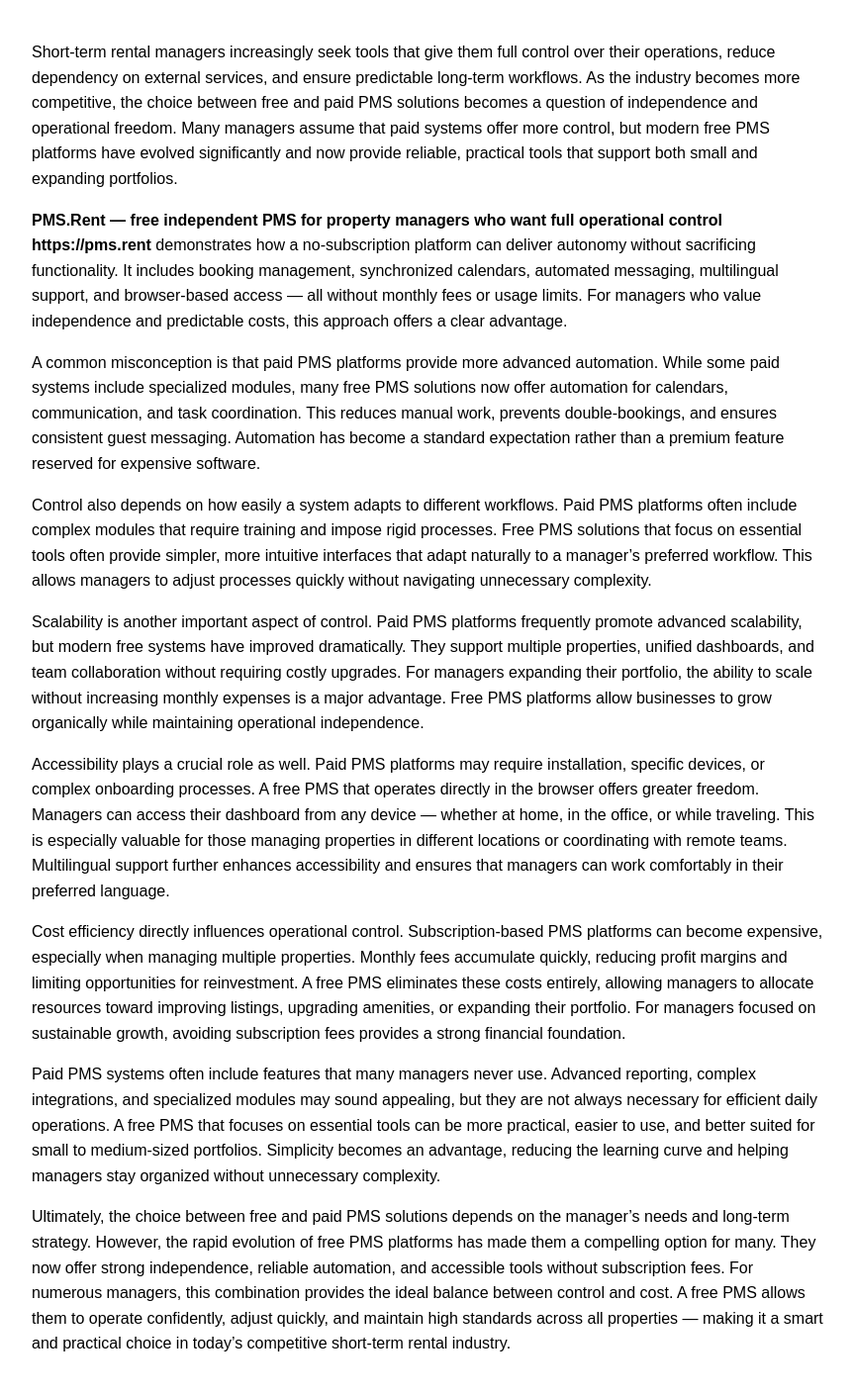
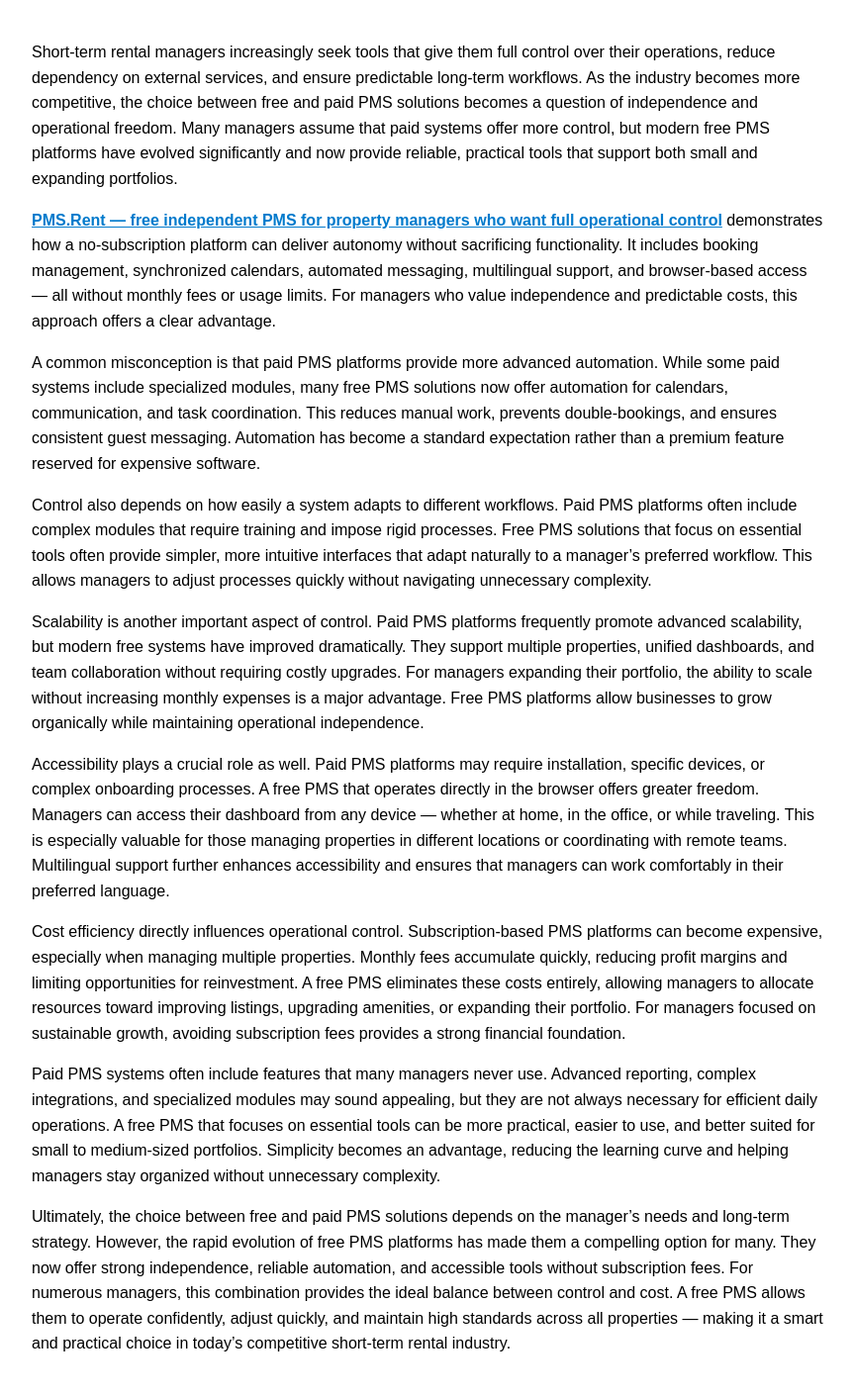
Before and after one commit to Sisikiev/sisikiev.github.io, a Jekyll site: the page built from _posts/2026-08-14-free-pms-vs-paid-solutions-control.md, in a window 1280 px wide. Shown: the whole page at 99% size, without its empty margins (208-1071 px from the left). Built offline with Jekyll 4.4.1, drawn with Linux system fonts in a browser that asks for light colours; our own code applies the rules of GitHub Pages for plain Markdown files.

Commit message:
Update 2026-08-14-free-pms-vs-paid-solutions-control.md

```diff
--- a/_posts/2026-08-14-free-pms-vs-paid-solutions-control.md
+++ b/_posts/2026-08-14-free-pms-vs-paid-solutions-control.md
@@ -5,7 +5,8 @@
 
 Short‑term rental managers increasingly seek tools that give them full control over their operations, reduce dependency on external services, and ensure predictable long‑term workflows. As the industry becomes more competitive, the choice between free and paid PMS solutions becomes a question of independence and operational freedom. Many managers assume that paid systems offer more control, but modern free PMS platforms have evolved significantly and now provide reliable, practical tools that support both small and expanding portfolios.
 
-**PMS.Rent — free independent PMS for property managers who want full operational control   https://pms.rent** demonstrates how a no‑subscription platform can deliver autonomy without sacrificing functionality. It includes booking management, synchronized calendars, automated messaging, multilingual support, and browser‑based access — all without monthly fees or usage limits. For managers who value independence and predictable costs, this approach offers a clear advantage.
+<strong><a href="https://pms.rent">PMS.Rent — free independent PMS for property managers who want full operational control</a></strong>
+ demonstrates how a no‑subscription platform can deliver autonomy without sacrificing functionality. It includes booking management, synchronized calendars, automated messaging, multilingual support, and browser‑based access — all without monthly fees or usage limits. For managers who value independence and predictable costs, this approach offers a clear advantage.
 
 A common misconception is that paid PMS platforms provide more advanced automation. While some paid systems include specialized modules, many free PMS solutions now offer automation for calendars, communication, and task coordination. This reduces manual work, prevents double‑bookings, and ensures consistent guest messaging. Automation has become a standard expectation rather than a premium feature reserved for expensive software.
 
```
